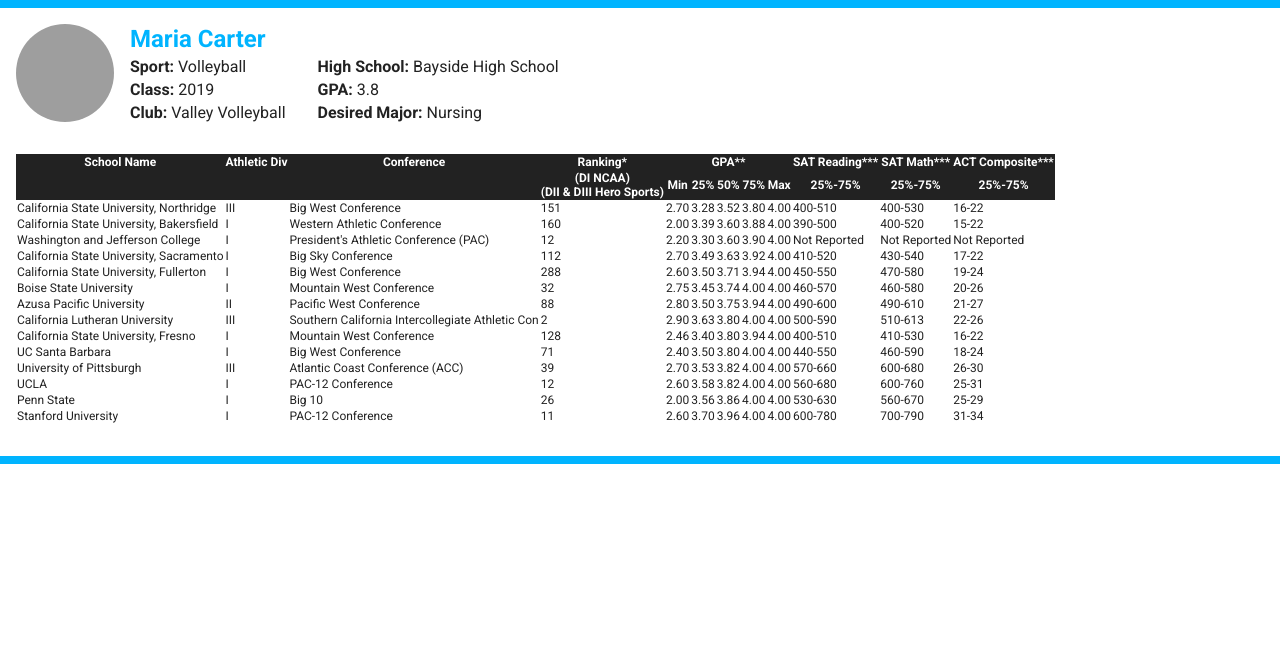
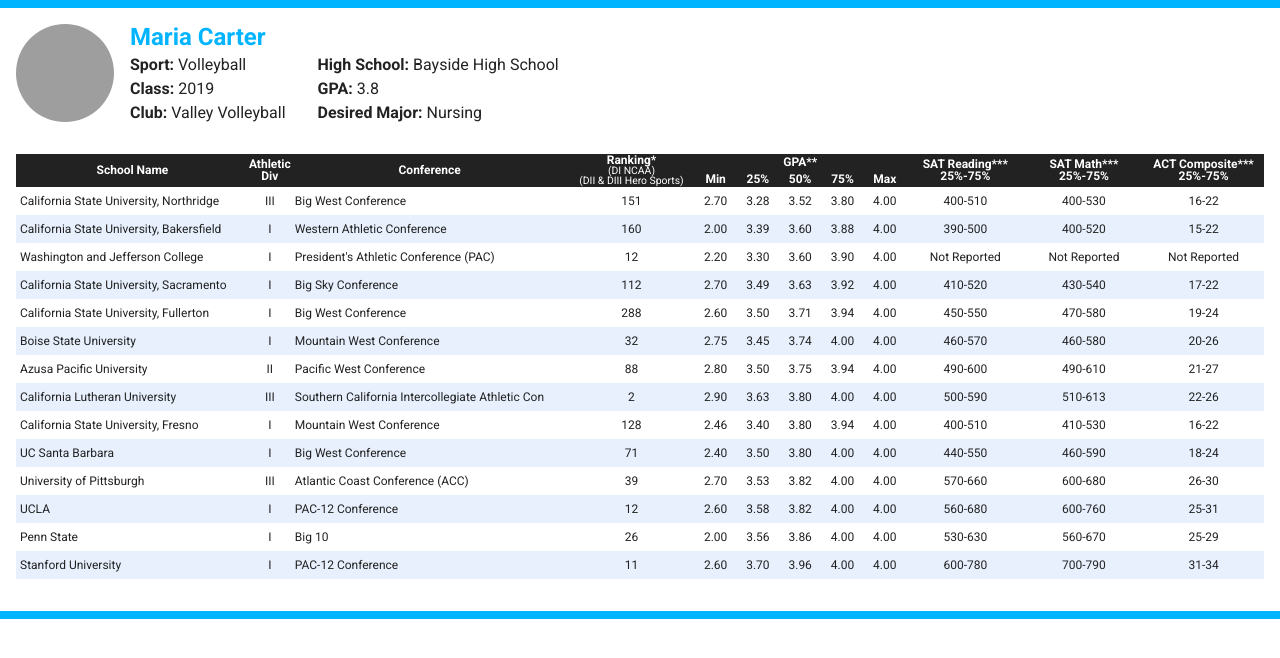
Before and after one commit to JaredThomas/vue-challenge-boilerplate, a Vue app: page / in a window 1280 px wide. Shown: the top 658 px of the page. Built offline with nearby package versions, Linux system fonts and the light colour scheme; grey boxes are pictures that could not be loaded.

Commit message:
CSS Reset and Column Widths
* Add in a CSS Reset (missed when I started)
* Add in the column widths and alignment styles

```diff
--- a/public/index.html
+++ b/public/index.html
@@ -10,8 +10,9 @@
     <link rel="preconnect" href="https://fonts.googleapis.com">
     <link rel="preconnect" href="https://fonts.gstatic.com" crossorigin>
     <link href="https://fonts.googleapis.com/css2?family=Roboto:wght@400;700&display=swap" rel="stylesheet">
+    <link href="https://cdn.jsdelivr.net/npm/reset-css@5.0.2/reset.min.css" rel="stylesheet">
   </head>
-  <body style="margin: 0">
+  <body>
     <div id="app"></div>
     <!-- built files will be auto injected -->
   </body>
--- a/src/components/AcademicFitReport.vue
+++ b/src/components/AcademicFitReport.vue
@@ -27,42 +27,37 @@
     <table>
       <thead>
         <tr>
-          <th scope="col">School Name</th>
-          <th scope="col">Athletic Div</th>
-          <th scope="col">Conference</th>
-          <th scope="col">Ranking*</th>
+          <th scope="col" rowspan="2">School Name</th>
+          <th scope="col" rowspan="2">Athletic Div</th>
+          <th scope="col" rowspan="2">Conference</th>
+          <th scope="col" rowspan="2">Ranking*<div class="tableHeaderSupplementalInfo">(DI NCAA)<br />(DII & DIII Hero Sports)</div></th>
           <th scope="colgroup" colspan="5">GPA**</th>
-          <th scope="col">SAT Reading***</th>
-          <th scope="col">SAT Math***</th>
-          <th scope="col">ACT Composite***</th>
+          <th scope="col" rowspan="2">SAT Reading***<br />25%-75%</th>
+          <th scope="col" rowspan="2">SAT Math***<br />25%-75%</th>
+          <th scope="col" rowspan="2">ACT Composite***<br />25%-75%</th>
         </tr>
         <tr>
-          <td colspan="3" />
-          <th scope="col">(DI NCAA)<br />(DII & DIII Hero Sports)</th>
           <th scope="col">Min</th>
           <th scope="col">25%</th>
           <th scope="col">50%</th>
           <th scope="col">75%</th>
           <th scope="col">Max</th>
-          <th scope="col">25%-75%</th>
-          <th scope="col">25%-75%</th>
-          <th scope="col">25%-75%</th>
         </tr>
       </thead>
       <tbody>
         <tr v-for="record in athlete.report" :key="record.school">
-          <td>{{ record.school }}</td>
-          <td>{{ record.division }}</td>
-          <td>{{ record.conference }}</td>
-          <td>{{ record.ranking }}</td>
-          <td>{{ record.gpa.min.toFixed(2) }}</td>
-          <td>{{ record.gpa['25%'].toFixed(2) }}</td>
-          <td>{{ record.gpa['50%'].toFixed(2) }}</td>
-          <td>{{ record.gpa['75%'].toFixed(2) }}</td>
-          <td>{{ record.gpa.max.toFixed(2) }}</td>
-          <td>{{ record.sat.reading.min !== 'N/A' && record.sat.reading.max !== 'N/A' ? `${record.sat.reading.min}-${record.sat.reading.max}` : 'Not Reported' }}</td>
-          <td>{{ record.sat.math.min !== 'N/A' && record.sat.math.max !== 'N/A'  ? `${record.sat.math.min}-${record.sat.math.max}` : 'Not Reported' }}</td>
-          <td>{{ record.act.min !== 'N/A' && record.act.max !== 'N/A' ? `${record.act.min}-${record.act.max}` : 'Not Reported' }}</td>
+          <td class="schoolNameColumn">{{ record.school }}</td>
+          <td :class="['athleticDivisionColumn', 'centeredColumnData']">{{ record.division }}</td>
+          <td class="conferenceColumn">{{ record.conference }}</td>
+          <td :class="['rankingColumn', 'centeredColumnData']">{{ record.ranking }}</td>
+          <td :class="['gpaColumn', 'centeredColumnData']">{{ record.gpa.min.toFixed(2) }}</td>
+          <td :class="['gpaColumn', 'centeredColumnData']">{{ record.gpa['25%'].toFixed(2) }}</td>
+          <td :class="['gpaColumn', 'centeredColumnData']">{{ record.gpa['50%'].toFixed(2) }}</td>
+          <td :class="['gpaColumn', 'centeredColumnData']">{{ record.gpa['75%'].toFixed(2) }}</td>
+          <td :class="['gpaColumn', 'centeredColumnData']">{{ record.gpa.max.toFixed(2) }}</td>
+          <td :class="['testResultColumn', 'centeredColumnData']">{{ record.sat.reading.min !== 'N/A' && record.sat.reading.max !== 'N/A' ? `${record.sat.reading.min}-${record.sat.reading.max}` : 'Not Reported' }}</td>
+          <td :class="['testResultColumn', 'centeredColumnData']">{{ record.sat.math.min !== 'N/A' && record.sat.math.max !== 'N/A'  ? `${record.sat.math.min}-${record.sat.math.max}` : 'Not Reported' }}</td>
+          <td :class="['testResultColumn', 'centeredColumnData']">{{ record.act.min !== 'N/A' && record.act.max !== 'N/A' ? `${record.act.min}-${record.act.max}` : 'Not Reported' }}</td>
         </tr>
       </tbody>
     </table>
@@ -153,7 +148,7 @@
 }
 
 .stat {
-  padding-top: 0.25rem;
+  padding-top: 0.5rem;
 }
 
 .stat, .statLabel {
@@ -172,6 +167,13 @@
   background-color: #222222;
   color: #FFFFFF;
   font-size: 0.75rem;
+  font-weight: bold;
+  vertical-align: middle;
+}
+
+.tableHeaderSupplementalInfo {
+  font-weight: 400;
+  font-size: 0.65rem;
 }
 
 table {
@@ -183,6 +185,39 @@
   color: #222222;
   font-size: 0.75rem;
   font-weight: 400;
+  padding: 0.5rem 0.25rem;
+}
+
+tbody tr:nth-child(even) {
+  background-color: #e8f0fe;
+}
+
+.athleticDivisionColumn {
+  text-align: 90px;
+}
+
+.centeredColumnData {
+  text-align: center;
+}
+
+.conferenceColumn {
+  width: 300px;
+}
+
+.gpaColumn {
+  width: 36px;
+}
+
+.testResultColumn {
+  width: 120px;
+}
+
+.rankingColumn {
+  width: 130px;
+}
+
+.schoolNameColumn {
+  width: 250px;
 }
 
 @media screen and (min-width: 768px) {
```
